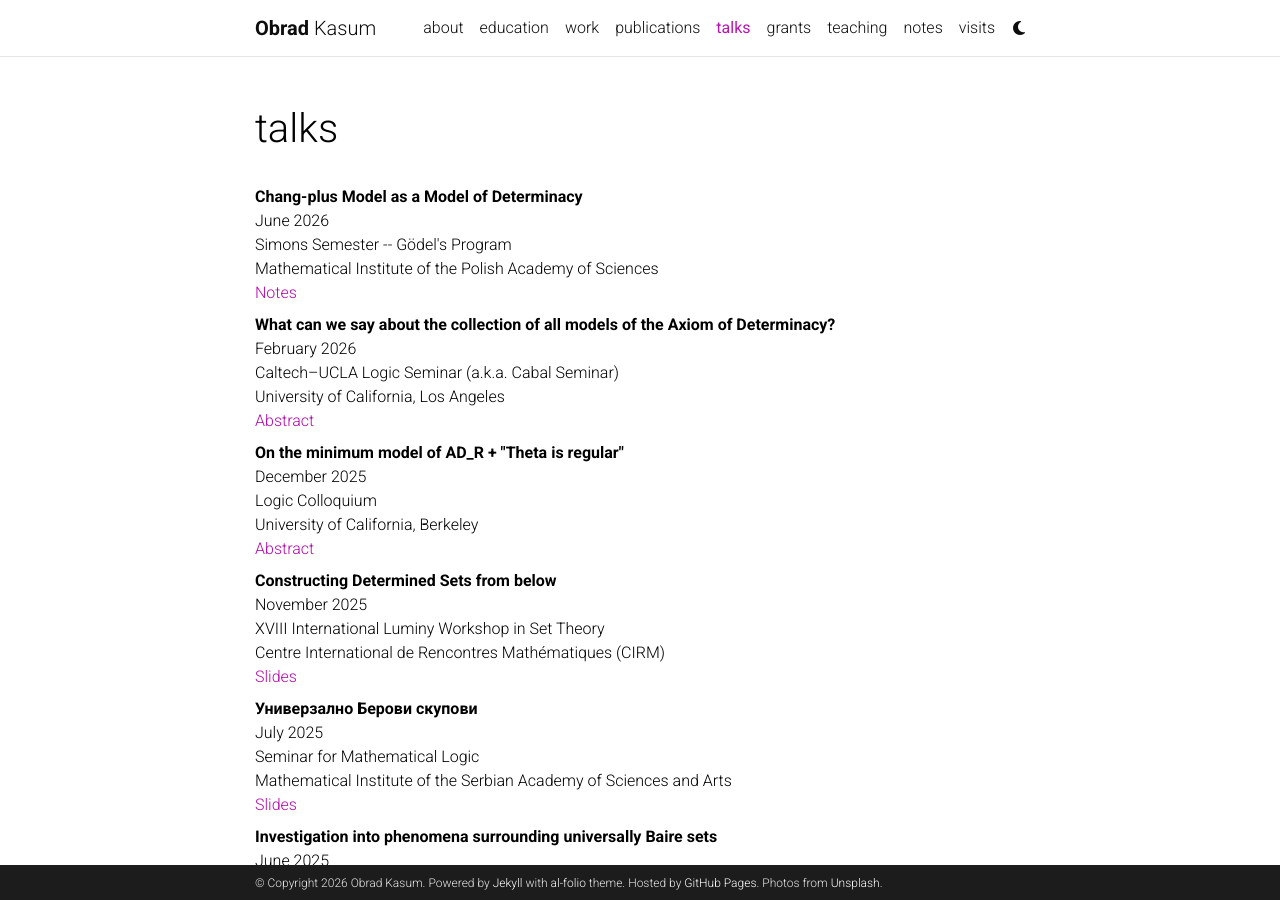
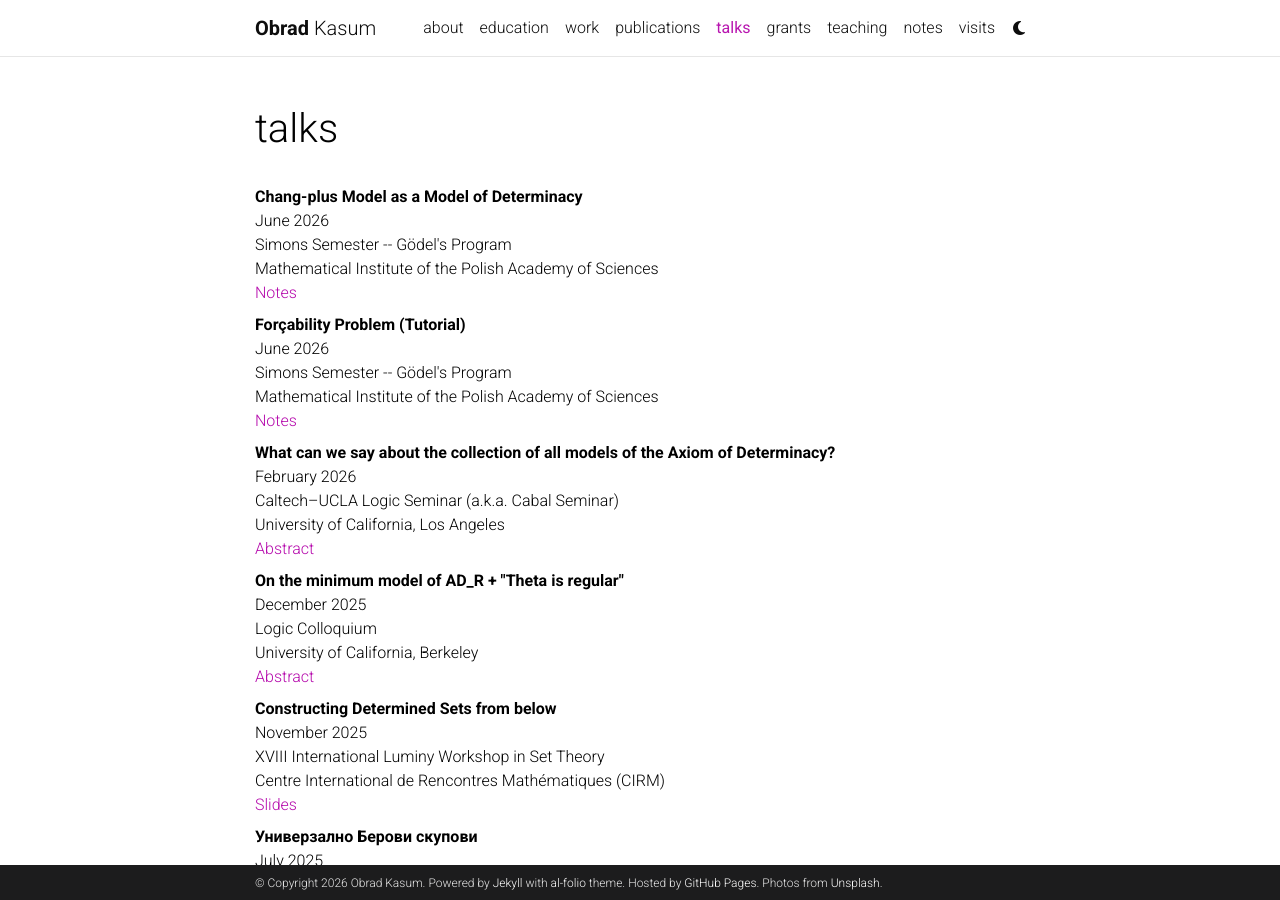
Before and after one commit to obradkasum/obradkasum.github.io, a Jekyll site: the page built from _pages/talks.md, in a window 1280 px wide and 900 px high. Built offline with Jekyll 4.4.1, drawn with Linux system fonts in a browser that asks for light colours; comment, search, counter and statistics services are not loaded; a style sheet for code colours, icons or effects is not loaded.

Commit message:
Update talks.md

```diff
--- a/_pages/talks.md
+++ b/_pages/talks.md
@@ -12,6 +12,12 @@ nav_order: 4
     Simons Semester -- Gödel's Program<br>
     Mathematical Institute of the Polish Academy of Sciences<br>
     <a href = "/assets/pdf/Варшава_2026.pdf">Notes</a></dd>
+
+<dt>Forçability Problem (Tutorial)</dt>
+<dd>June 2026<br>
+    Simons Semester -- Gödel's Program<br>
+    Mathematical Institute of the Polish Academy of Sciences<br>
+    <a href = "/assets/pdf/Będlewo_2026.pdf">Notes</a></dd>
 
 <dt>What can we say about the collection of all models of the Axiom of Determinacy?</dt>
 <dd>February 2026<br>
```
